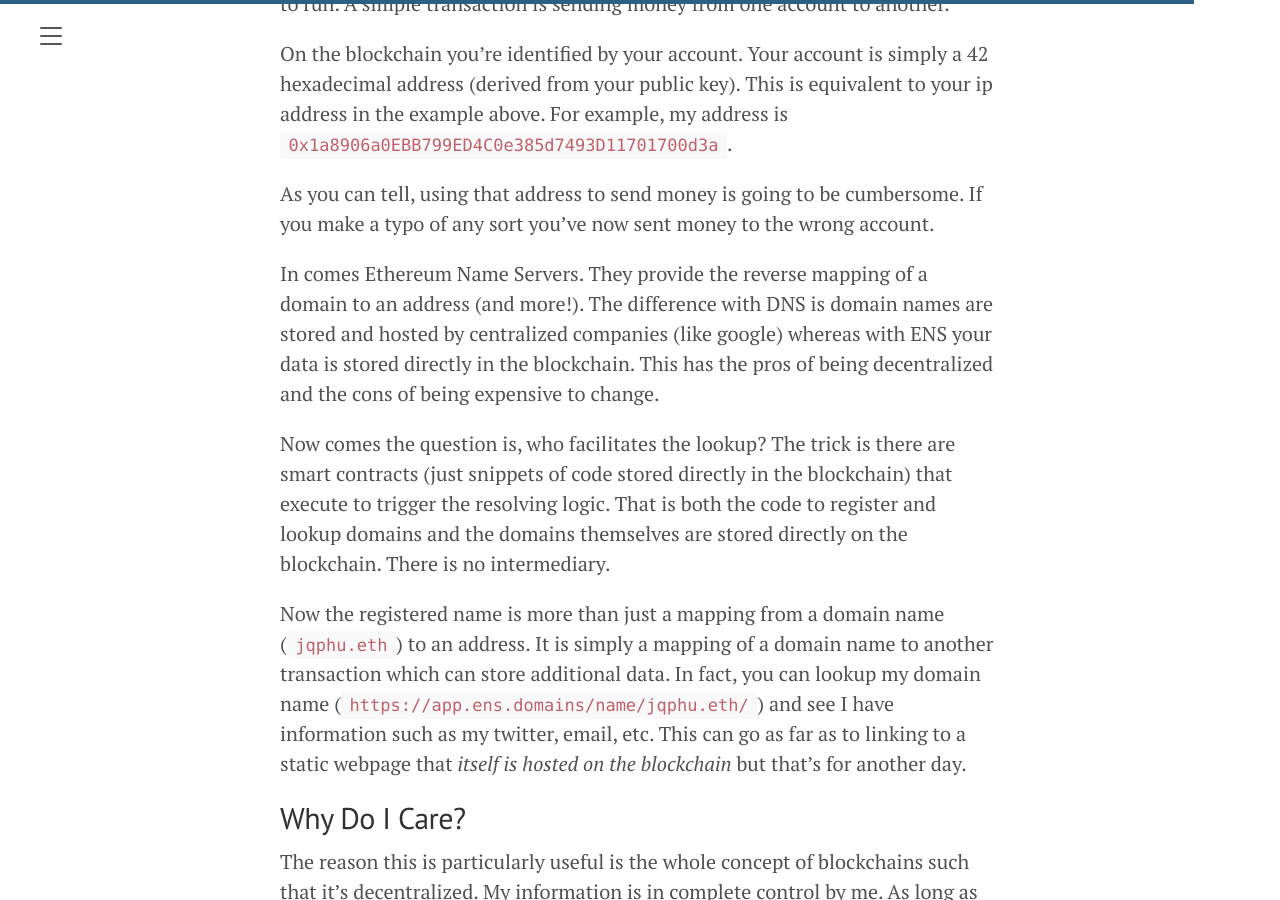
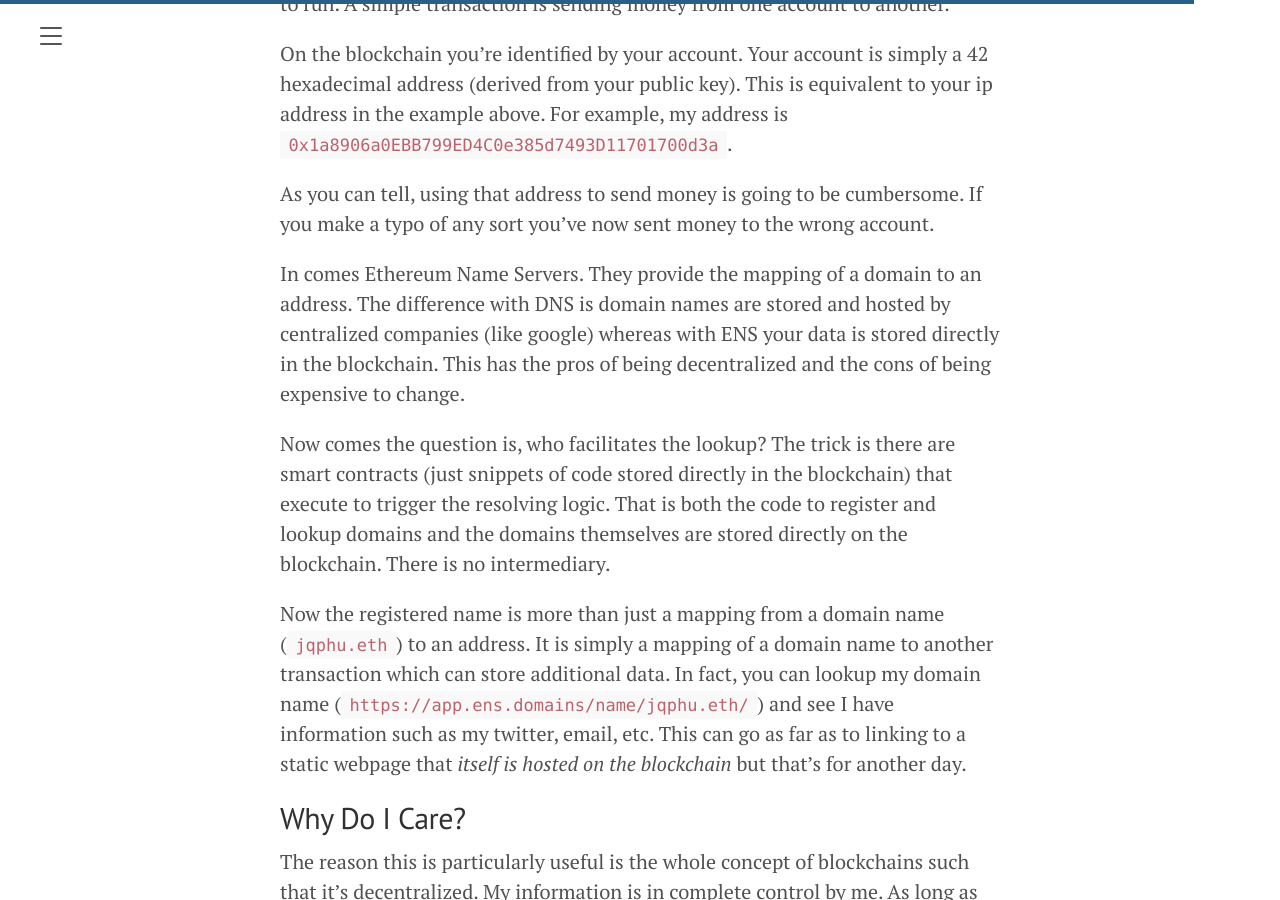
Before and after one commit to jqphu/blog, a Jekyll site: the page built from _posts/2021-07-03-ethereum-name-server.md, in a window 1280 px wide and 900 px high, scrolled down 2016 px. Built offline with Jekyll 4.4.1, drawn with Linux system fonts in a browser that asks for light colours; a script that is not in the unit is left out.

Commit message:
[blog] Remove the reverse lookup sentence
It's just a regular lookup though I'm sure it implements reverse lookup
too.

```diff
--- a/_posts/2021-07-03-ethereum-name-server.md
+++ b/_posts/2021-07-03-ethereum-name-server.md
@@ -75,10 +75,10 @@
 As you can tell, using that address to send money is going to be cumbersome. If you make a typo of
 any sort you've now sent money to the wrong account.
 
-In comes Ethereum Name Servers. They provide the reverse mapping of a domain to an address (and
-more!). The difference with DNS is domain names are stored and hosted by centralized companies (like
-google) whereas with ENS your data is stored directly in the blockchain. This has the pros of being
-decentralized and the cons of being expensive to change.
+In comes Ethereum Name Servers. They provide the mapping of a domain to an address. The difference
+with DNS is domain names are stored and hosted by centralized companies (like google) whereas with
+ENS your data is stored directly in the blockchain. This has the pros of being decentralized and the
+cons of being expensive to change.
 
 Now comes the question is, who facilitates the lookup? The trick is there are smart contracts (just
 snippets of code stored directly in the blockchain) that execute to trigger the resolving logic.
```
